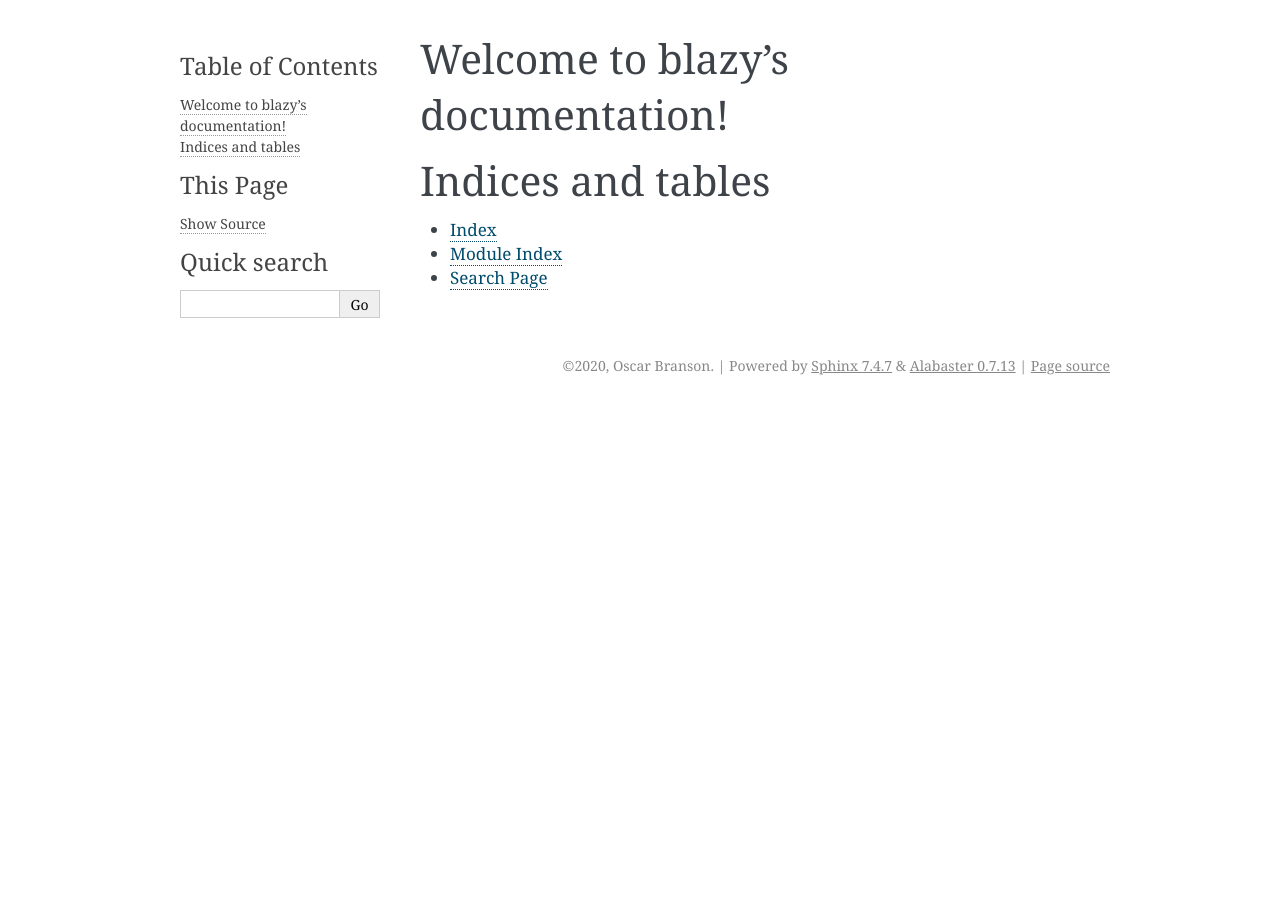
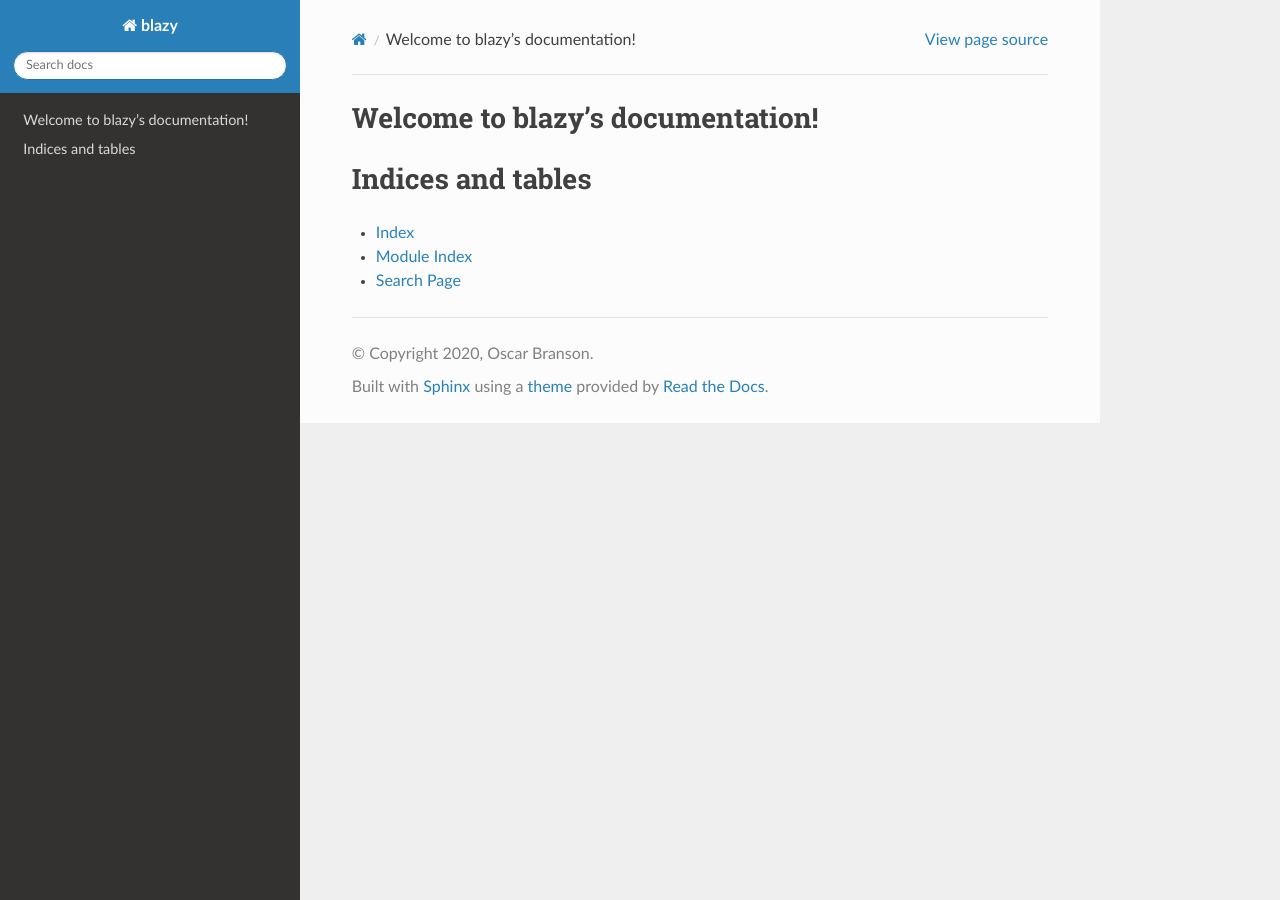
Before and after one commit to oscarbranson/blazy, a Sphinx documentation site: the page built from docs/source/index.rst, in a window 1280 px wide. Built offline with Sphinx 7.4.7 and the Read the Docs theme 2.0.0, drawn with Linux system fonts in a browser that asks for light colours.

```diff
--- a/docs/source/conf.py
+++ b/docs/source/conf.py
@@ -10,10 +10,11 @@
 # add these directories to sys.path here. If the directory is relative to the
 # documentation root, use os.path.abspath to make it absolute, like shown here.
 #
-# import os
-# import sys
-# sys.path.insert(0, os.path.abspath('.'))
+import os
+import sys
+sys.path.insert(0, os.path.abspath('../..'))
 
+import blazy
 
 # -- Project information -----------------------------------------------------
 
@@ -22,7 +23,7 @@ copyright = '2020, Oscar Branson'
 author = 'Oscar Branson'
 
 # The full version, including alpha/beta/rc tags
-release = '0.0.1'
+release = blazy.__version__
 
 
 # -- General configuration ---------------------------------------------------
@@ -30,7 +31,17 @@ release = '0.0.1'
 # Add any Sphinx extension module names here, as strings. They can be
 # extensions coming with Sphinx (named 'sphinx.ext.*') or your custom
 # ones.
-extensions = [
+extensions = ['sphinx.ext.autodoc',
+              'sphinx.ext.doctest',
+              'sphinx.ext.intersphinx',
+              'sphinx.ext.todo',
+              'sphinx.ext.coverage',
+              'sphinx.ext.mathjax',
+              'sphinx.ext.viewcode',
+              'sphinx.ext.githubpages',
+              'sphinx.ext.autosummary',
+              'sphinx.ext.napoleon',
+            #   'numpydoc',
 ]
 
 # Add any paths that contain templates here, relative to this directory.
@@ -41,13 +52,18 @@ templates_path = ['_templates']
 # This pattern also affects html_static_path and html_extra_path.
 exclude_patterns = []
 
+# source_suffix = ['.rst', '.md']
+source_suffix = '.rst'
+
+# The master toctree document.
+master_doc = 'index'
 
 # -- Options for HTML output -------------------------------------------------
 
 # The theme to use for HTML and HTML Help pages.  See the documentation for
 # a list of builtin themes.
 #
-html_theme = 'alabaster'
+html_theme = 'sphinx_rtd_theme'
 
 # Add any paths that contain custom static files (such as style sheets) here,
 # relative to this directory. They are copied after the builtin static files,
```
